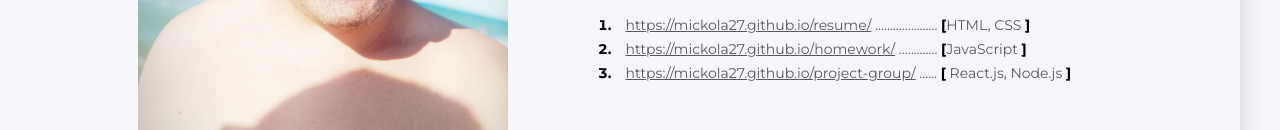
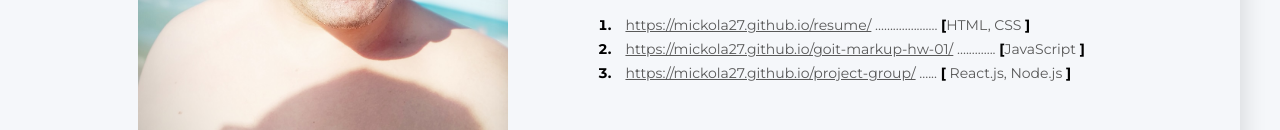
Before and after one commit to mickola27/resume, a plain HTML site: page index.html in a window 1280 px wide. Shown: the part 395-525 px from the top of the page. Drawn offline with Linux system fonts and the light colour scheme.

Commit message:
new link

```diff
--- a/index.html
+++ b/index.html
@@ -29,7 +29,7 @@
                     <li class="project-item"><span class="project"><a href="https://mickola27.github.io/resume/" class="project-link">https://mickola27.github.io/resume/</a>
                         ..................... <span class="project-bracket">[</span>HTML, CSS <span class="project-bracket">]</span> </span>
                     </li>
-                    <li class="project-item"><span class="project"><a href="https://mickola27.github.io/homework/" class="project-link">https://mickola27.github.io/homework/</a>
+                    <li class="project-item"><span class="project"><a href="https://mickola27.github.io/goit-markup-hw-01/" class="project-link">https://mickola27.github.io/goit-markup-hw-01/</a>
                         ............. <span class="project-bracket">[</span>JavaScript <span class="project-bracket">]</span> </span>
                     </li>
                     <li class="project-item"><span class="project"><a href="https://mickola27.github.io/project-group/" class="project-link">https://mickola27.github.io/project-group/</a>
```
